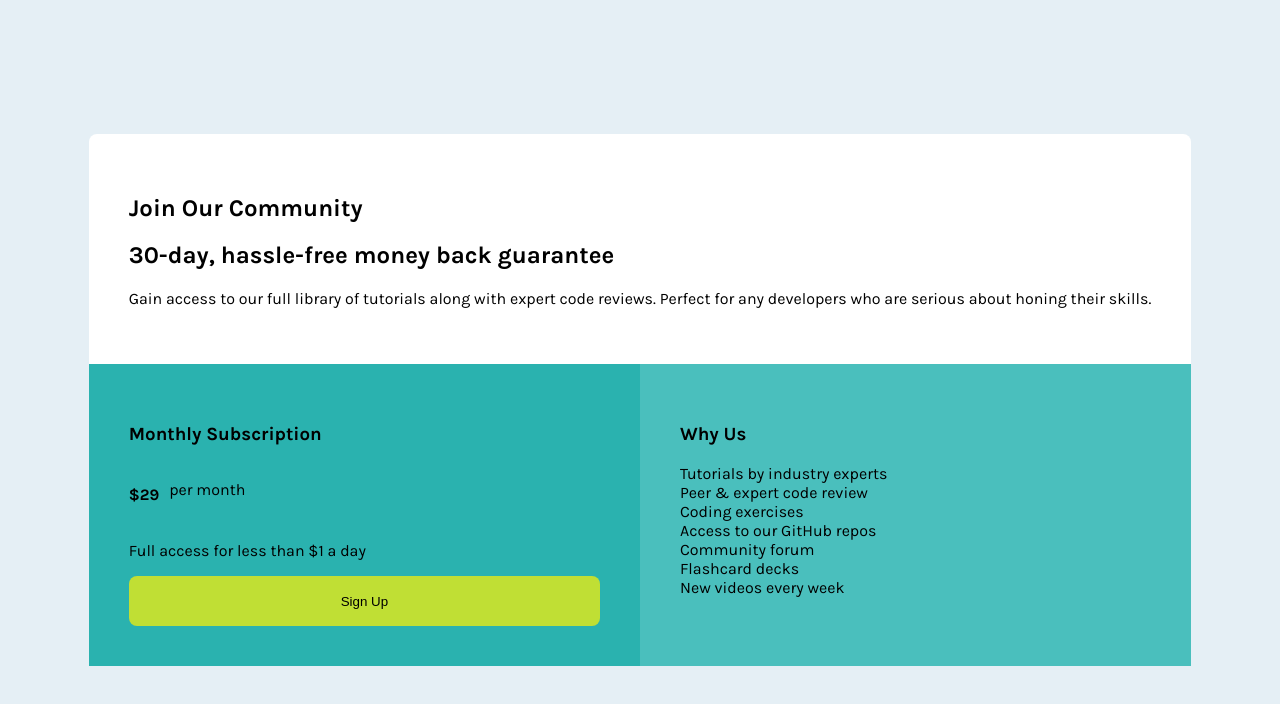
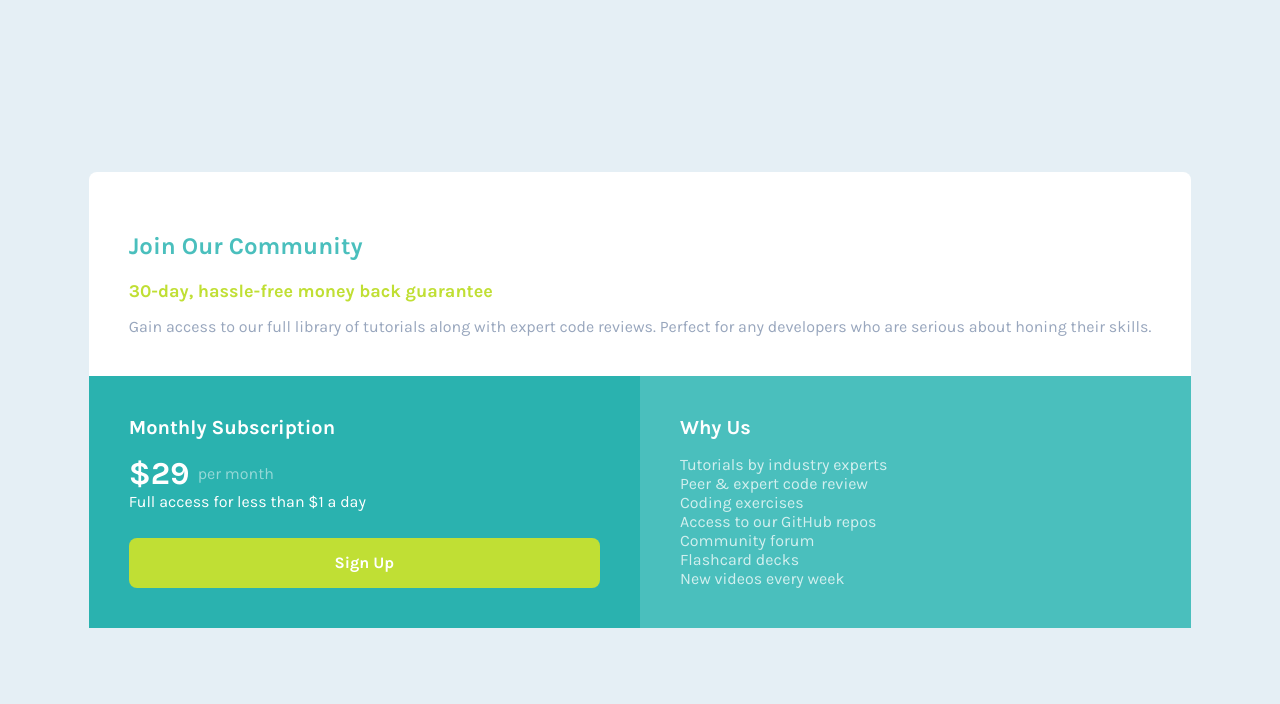
Before and after one commit to husseinme/single-price-grid-component, a plain HTML site: page index.html in a window 1280 px wide. Drawn offline with Linux system fonts and the light colour scheme.

Commit message:
Refactor typography styles and layout for price grid component

```diff
--- a/index.html
+++ b/index.html
@@ -28,7 +28,7 @@
         <h4>$29</h4>
         <p>per month</p>
       </div>
-      <p>Full access for less than $1 a day</p>
+      <p class="price-info">Full access for less than $1 a day</p>
       <button>Sign Up</button>
     </section>
     <section class="why-us-section">
--- a/style.css
+++ b/style.css
@@ -17,7 +17,31 @@ body{
     margin: 0;
     background-color: var(--teal-100);
     font-family: Karla;
+    color: white;
 }
+
+/*typography*/
+h1{
+    color: var(--teal-400);
+    font-size: 1.5rem;
+}
+
+h2{
+    color: var(--green-400);
+    font-size: 1.125rem;
+}
+
+h3{
+   font-size: 1.25rem;
+   margin: 0;
+   margin-bottom: 1rem;
+}
+
+h4{
+    font-size: 2rem;
+}
+
+
 
 /*Layout*/
 main{
@@ -40,16 +64,25 @@ main{
     padding: 2.5rem;
 }
 
+/*typography*/
+
+.info-section p{
+    color: var(--gray-500);
+}
+
 
 /*price-section*/
 
 .price-section{
+    display: flex;
+    flex-direction: column;
     background-color: var(--teal-500);
 }
 
 .price{
     display: flex;
-    column-gap: 10px;
+    align-items: center;
+    column-gap: 0.5rem;
 }
 
 button{
@@ -59,10 +92,36 @@ button{
     padding: 0.5rem;
     width: 100%;
     height: 50px;
+    font-size: 1rem;
+    font-family: Karla;
+    color: white;
+    font-weight: bold;
 }
+
+/*typography*/
+
+.price p, .price h4, p{
+    margin: 0
+}
+
+.price p {
+    opacity: 0.5;
+}
+
+.price-info{
+    margin-bottom: auto;
+}
+
+
 
 /*why-us-section*/
 
 .why-us-section{
     background-color: var(--teal-400);
 }
+
+/*typography*/
+
+.why-us-section p{
+    opacity: 0.75;
+}
```
